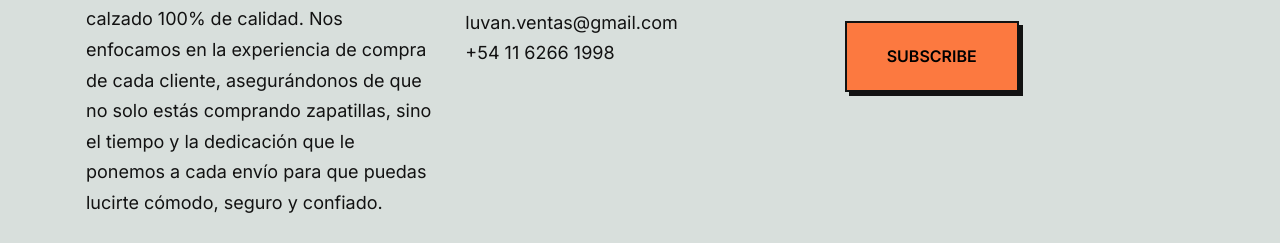
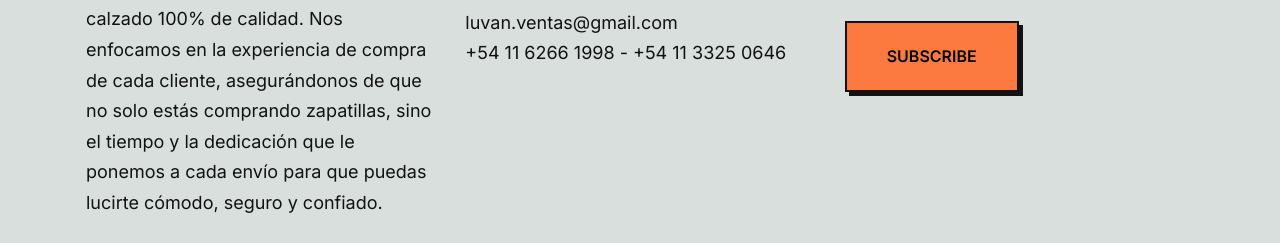
Before and after one commit to Luvan-ventas/luvan-ventas.github.io, a plain HTML site: page index.html in a window 1280 px wide. Shown: the part 4484-4727 px from the top of the page. Drawn offline with nearby package versions, Linux system fonts and the light colour scheme.

Commit message:
Update index.html

```diff
--- a/index.html
+++ b/index.html
@@ -548,7 +548,7 @@
           </li>
 
           <li>
-            <a href="tel:+00 123 456 789" class="call">+54 11 6266 1998</a>
+            <a href="+54 11 6266 1998" class="call">+54 11 6266 1998 - +54 11 3325 0646 </a>
           </li>
 
         </ul>
```
